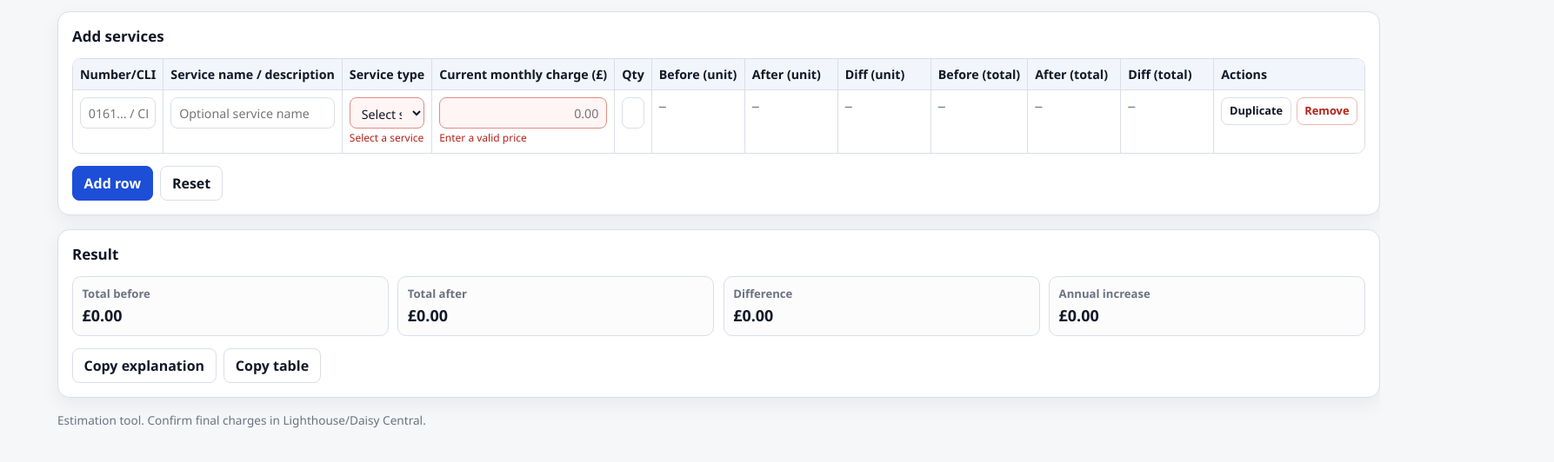
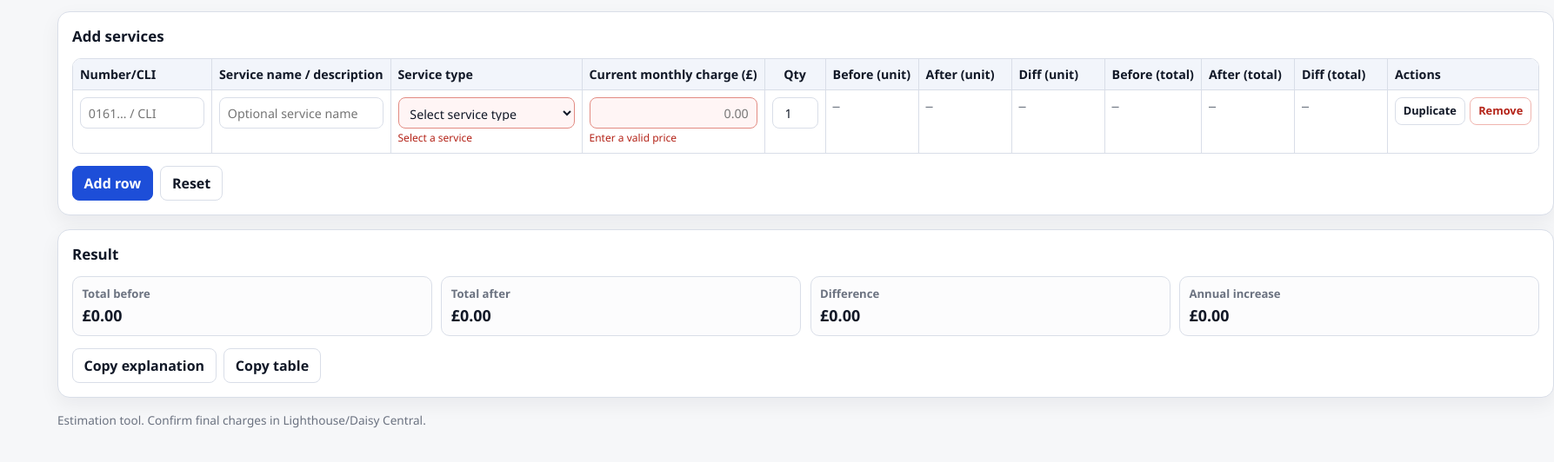
Before and after one commit to EldestSword/April-Price-Increase, a plain HTML site: page index.html in a window 1280 px wide. Shown: the part 68-600 px from the top of the page at 87% size, 1787 px wide, since content can reach past the window. Drawn offline with Linux system fonts and the light colour scheme.

Commit message:
Adjust table column widths for readability

```diff
--- a/index.html
+++ b/index.html
@@ -110,9 +110,42 @@
       border-collapse: separate;
       border-spacing: 0;
       font-size: 0.89rem;
-      min-width: 1360px;
+      min-width: 1500px;
       background: var(--card);
     }
+
+    /* Improve column widths for usability */
+    th:nth-child(1),
+    td:nth-child(1) {
+      min-width: 160px; /* Number/CLI */
+    }
+
+    th:nth-child(2),
+    td:nth-child(2) {
+      min-width: 180px; /* Service description */
+    }
+
+    th:nth-child(3),
+    td:nth-child(3) {
+      min-width: 220px; /* Service type dropdown */
+    }
+
+    th:nth-child(4),
+    td:nth-child(4) {
+      min-width: 140px; /* Current monthly charge */
+    }
+
+    th:nth-child(5),
+    td:nth-child(5) {
+      min-width: 70px; /* Quantity */
+      text-align: center;
+    }
+
+    th:nth-child(12),
+    td:nth-child(12) {
+      min-width: 120px; /* Actions column */
+    }
+
 
     th,
     td {
@@ -164,8 +197,8 @@
       border-color: #60a5fa;
     }
 
-    .price,
-    .qty { text-align: right; }
+    .price { text-align: right; }
+    .qty { text-align: center; }
 
     .computed {
       font-family: ui-monospace, SFMono-Regular, Menlo, Consolas, "Liberation Mono", monospace;
```
